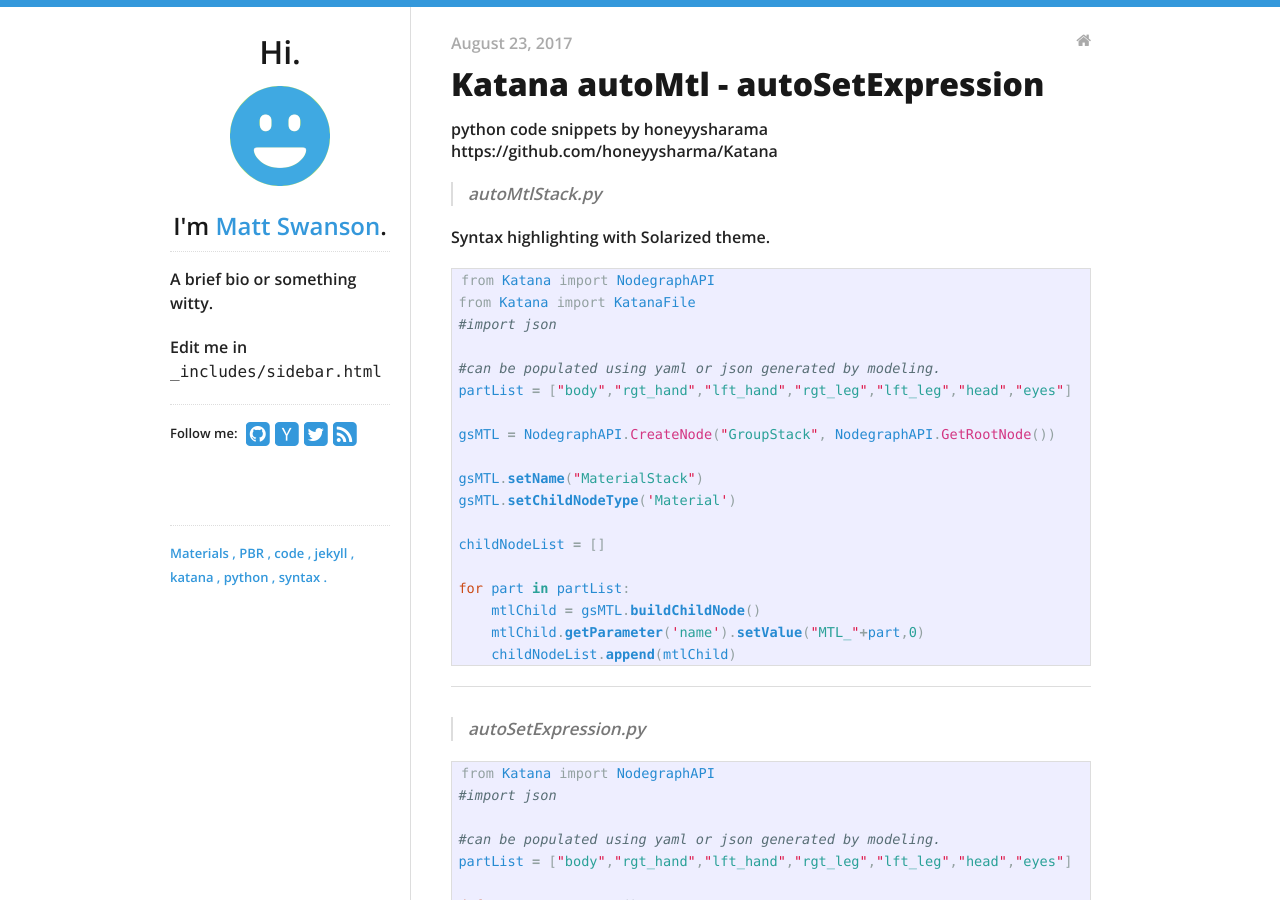
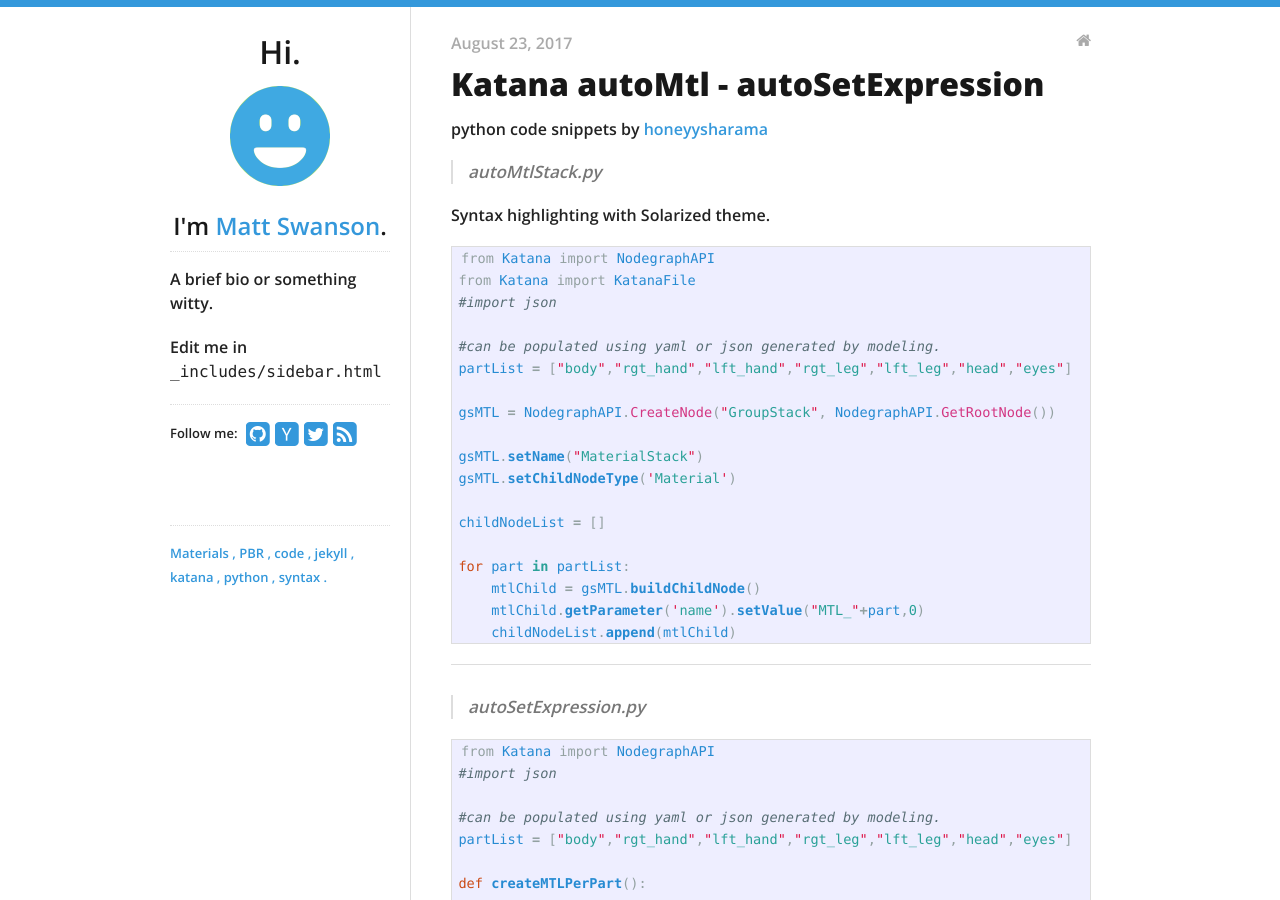
Before and after one commit to yoann01/ktmd, a Jekyll site: the page built from _posts/2017-08-23-Katana-python.md, in a window 1280 px wide and 900 px high. Built offline with Jekyll 4.4.1, drawn with Linux system fonts in a browser that asks for light colours; nearby versions of some CDN libraries.

Commit message:
Update 2017-08-23-Katana-python.md

```diff
--- a/_posts/2017-08-23-Katana-python.md
+++ b/_posts/2017-08-23-Katana-python.md
@@ -5,7 +5,7 @@ tags: [katana, python]
 categories:
 - blog
 ---
-python code snippets by honeyysharama https://github.com/honeyysharma/Katana
+python code snippets by [honeyysharama ](https://github.com/honeyysharma/Katana)
 
 > autoMtlStack.py
 
```
